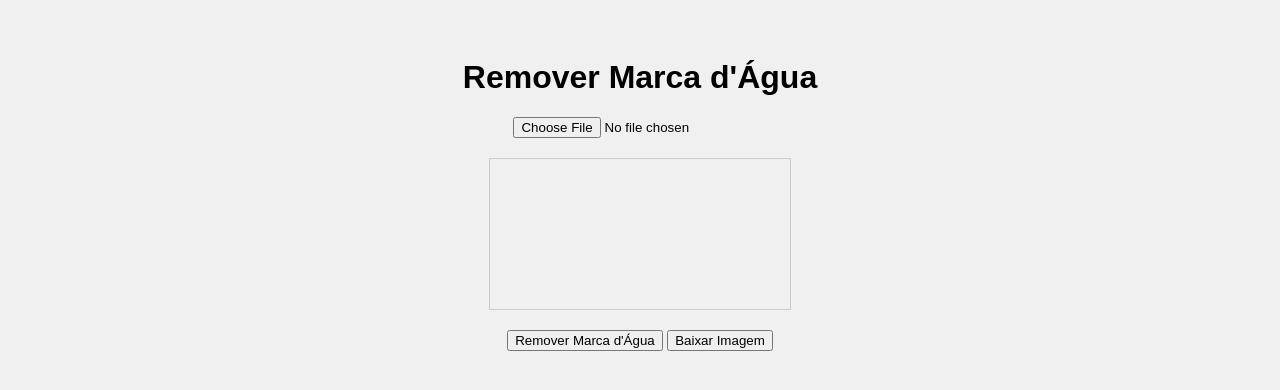
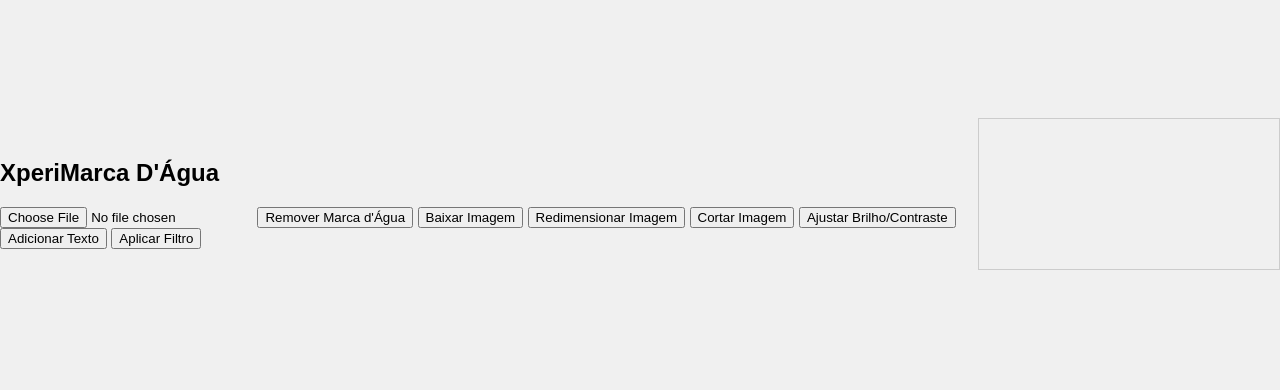
Before and after one commit to rtoram/marcadagua, a plain HTML site: page index.html in a window 1280 px wide. Shown: the part 206-596 px from the top of the page. Drawn offline with Linux system fonts and the light colour scheme.

Commit message:
Update index.html

```diff
--- a/index.html
+++ b/index.html
@@ -3,16 +3,23 @@
 <head>
     <meta charset="UTF-8">
     <meta name="viewport" content="width=device-width, initial-scale=1.0">
-    <title>Remover Marca d'Água</title>
+    <title>XperiMarca D'Água</title>
     <link rel="stylesheet" href="styles.css">
 </head>
 <body>
-    <div class="container">
-        <h1>Remover Marca d'Água</h1>
+    <div class="sidebar">
+        <h2>XperiMarca D'Água</h2>
         <input type="file" id="imageUpload" accept="image/*">
-        <canvas id="imageCanvas"></canvas>
         <button id="removeWatermarkBtn">Remover Marca d'Água</button>
         <button id="downloadImageBtn">Baixar Imagem</button>
+        <button id="resizeImageBtn">Redimensionar Imagem</button>
+        <button id="cropImageBtn">Cortar Imagem</button>
+        <button id="adjustBrightnessContrastBtn">Ajustar Brilho/Contraste</button>
+        <button id="addTextBtn">Adicionar Texto</button>
+        <button id="applyFilterBtn">Aplicar Filtro</button>
+    </div>
+    <div class="main-content">
+        <canvas id="imageCanvas"></canvas>
     </div>
     <script src="script.js"></script>
 </body>
```
